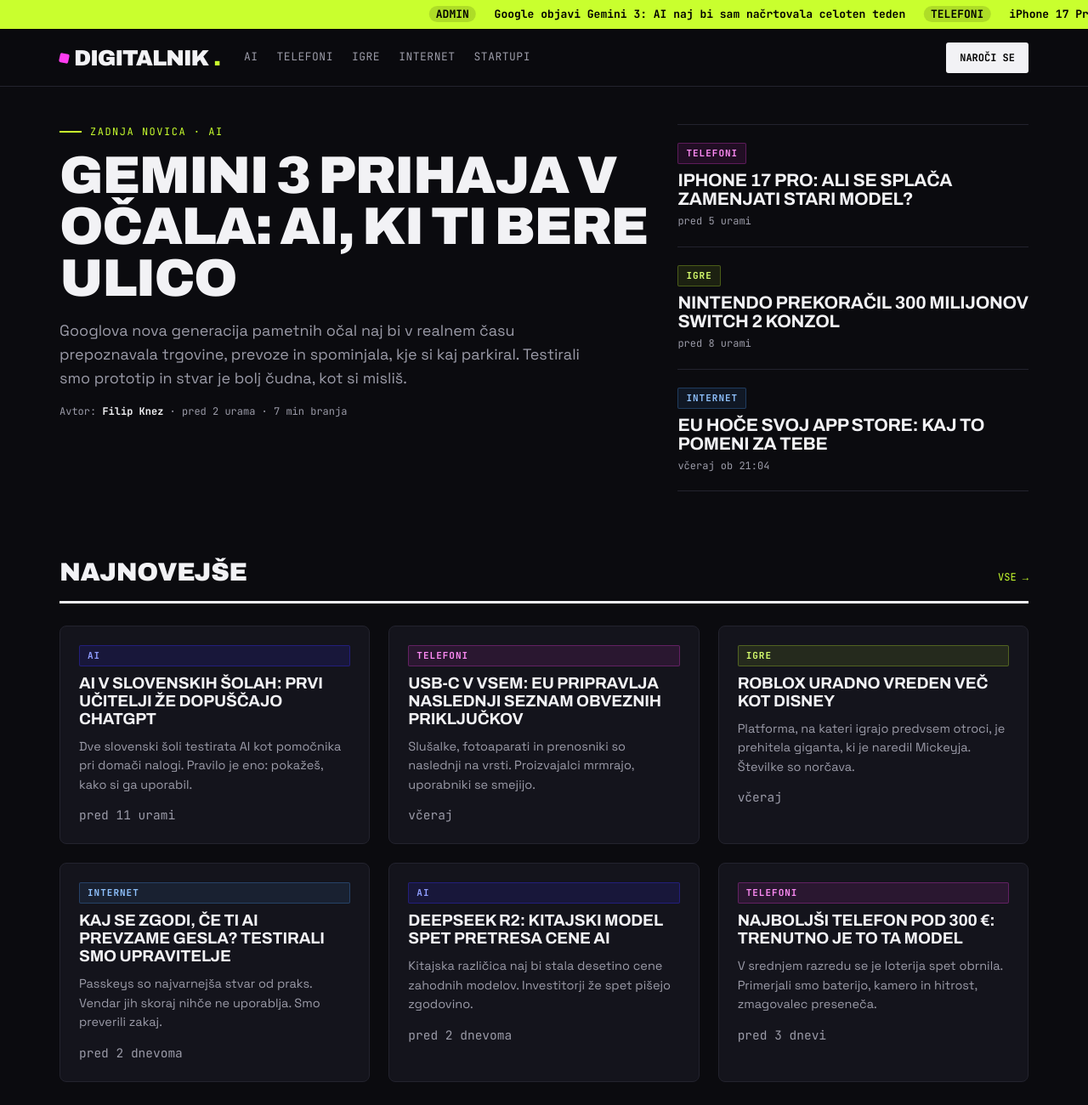
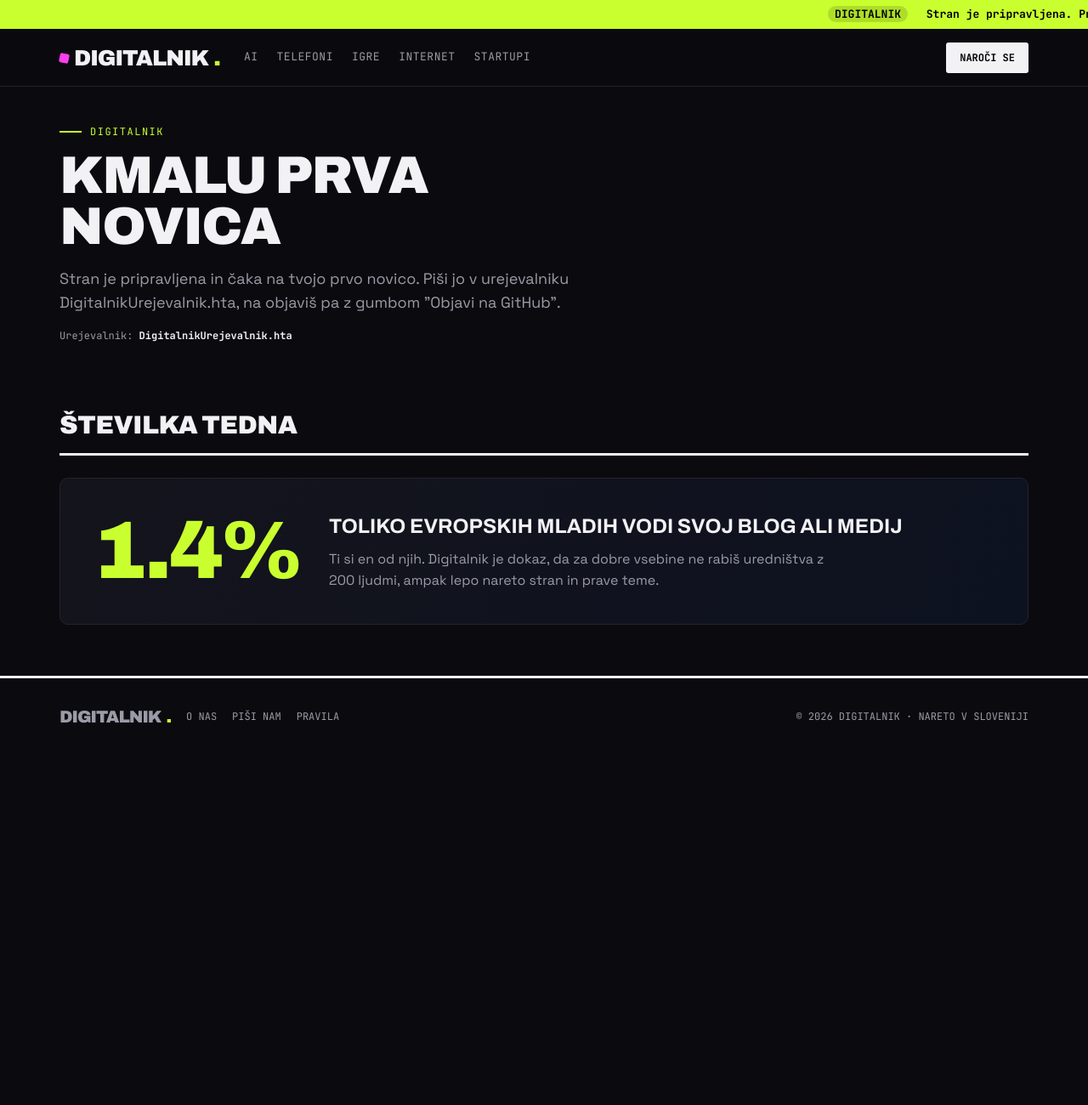
Before and after one commit to filipknez28/digitalnik, a plain HTML site: page index.html in a window 1280 px wide. Shown: the top 1300 px of the page at 85% size. After the commit the page ends 909 px from the top, so only its background shows below. Drawn offline with Linux system fonts and the light colour scheme.

Commit message:
Izbere vse placeholder novice; doda Digitalnik Urejevalnik (hta)

```diff
--- a/index.html
+++ b/index.html
@@ -101,7 +101,7 @@
 </head>
 <body>
 
-<div class="ticker"><span><b>ADMIN</b> Google objavi Gemini 3: AI naj bi sam načrtovala celoten teden <b>TELEFONI</b> iPhone 17 Pro: test kamere po 30 dneh <b>IGRE</b> Nintendo: prek 300 milijonov prodanih Switch 2 <b>NET</b> Evropa naredi svojo alternativa za App Store <b>ADMIN</b> Kaj ko bi tvoj bankomat spraševal po QR kodi? <b>IGRE</b> Roblox je uradno vreden več kot Disney <b>TELEFONI</b> EU prisili USB-C v vse: kaj je naslednje?</span></div>
+<div class="ticker"><!--TICKER:START--><span><b>DIGITALNIK</b> Stran je pripravljena. Prva novica prihaja kmalu.</span><!--TICKER:END--></div>
 
 <header class="top">
   <div class="wrap">
@@ -115,72 +115,20 @@
 
 <main class="wrap">
 
+  <!--NOVICE:START-->
+  <script type="application/json" id="novice-data">[]</script>
   <section class="hero">
     <article>
-      <div class="kicker">Zadnja novica · AI</div>
-      <h1 class="big"><a href="#">Gemini 3 prihaja v očala: AI, ki ti bere ulico</a></h1>
-      <p class="dek">Googlova nova generacija pametnih očal naj bi v realnem času prepoznavala trgovine, prevoze in spominjala, kje si kaj parkiral. Testirali smo prototip in stvar je bolj čudna, kot si misliš.</p>
-      <p class="meta">Avtor: <b>Filip Knez</b> · pred 2 urama · 7 min branja</p>
+      <div class="kicker">Digitalnik</div>
+      <h1 class="big">Kmalu prva novica</h1>
+      <p class="dek">Stran je pripravljena in čaka na tvojo prvo novico. Piši jo v urejevalniku DigitalnikUrejevalnik.hta, na objaviš pa z gumbom "Objavi na GitHub".</p>
+      <p class="meta">Urejevalnik: <b>DigitalnikUrejevalnik.hta</b></p>
     </article>
-    <div class="side">
-      <article>
-        <span class="chip c-fon">Telefoni</span>
-        <h3><a href="#">iPhone 17 Pro: ali se splača zamenjati stari model?</a></h3>
-        <p class="meta">pred 5 urami</p>
-      </article>
-      <article>
-        <span class="chip c-igra">Igre</span>
-        <h3><a href="#">Nintendo prekoračil 300 milijonov Switch 2 konzol</a></h3>
-        <p class="meta">pred 8 urami</p>
-      </article>
-      <article>
-        <span class="chip c-net">Internet</span>
-        <h3><a href="#">EU hoče svoj app store: kaj to pomeni za tebe</a></h3>
-        <p class="meta">včeraj ob 21:04</p>
-      </article>
-    </div>
+    <div class="side"></div>
   </section>
-
-  <div class="sect"><h2>Najnovejše</h2><a href="#">Vse →</a></div>
-
-  <section class="grid">
-    <article class="card">
-      <span class="chip c-ai">AI</span>
-      <h3>AI v slovenskih šolah: prvi učitelji že dopuščajo ChatGPT</h3>
-      <p>Dve slovenski šoli testirata AI kot pomočnika pri domači nalogi. Pravilo je eno: pokažeš, kako si ga uporabil.</p>
-      <p class="meta">pred 11 urami</p>
-    </article>
-    <article class="card">
-      <span class="chip c-fon">Telefoni</span>
-      <h3>USB-C v vsem: EU pripravlja naslednji seznam obveznih priključkov</h3>
-      <p>Slušalke, fotoaparati in prenosniki so naslednji na vrsti. Proizvajalci mrmrajo, uporabniki se smejijo.</p>
-      <p class="meta">včeraj</p>
-    </article>
-    <article class="card">
-      <span class="chip c-igra">Igre</span>
-      <h3>Roblox uradno vreden več kot Disney</h3>
-      <p>Platforma, na kateri igrajo predvsem otroci, je prehitela giganta, ki je naredil Mickeyja. Številke so norčava.</p>
-      <p class="meta">včeraj</p>
-    </article>
-    <article class="card">
-      <span class="chip c-net">Internet</span>
-      <h3>Kaj se zgodi, če ti AI prevzame gesla? Testirali smo upravitelje</h3>
-      <p>Passkeys so najvarnejša stvar od praks. Vendar jih skoraj nihče ne uporablja. Smo preverili zakaj.</p>
-      <p class="meta">pred 2 dnevoma</p>
-    </article>
-    <article class="card">
-      <span class="chip c-ai">AI</span>
-      <h3>DeepSeek R2: kitajski model spet pretresa cene AI</h3>
-      <p>Kitajska različica naj bi stala desetino cene zahodnih modelov. Investitorji že spet pišejo zgodovino.</p>
-      <p class="meta">pred 2 dnevoma</p>
-    </article>
-    <article class="card">
-      <span class="chip c-fon">Telefoni</span>
-      <h3>Najboljši telefon pod 300 €: trenutno je to ta model</h3>
-      <p>V srednjem razredu se je loterija spet obrnila. Primerjali smo baterijo, kamero in hitrost, zmagovalec preseneča.</p>
-      <p class="meta">pred 3 dnevi</p>
-    </article>
-  </section>
+  <div class="sect" style="display:none"><h2>Najnovejše</h2></div>
+  <section class="grid"></section>
+  <!--NOVICE:END-->
 
   <div class="sect"><h2>Številka tedna</h2></div>
   <section class="stat">
```
Also changed, not shown: 1 other file.
